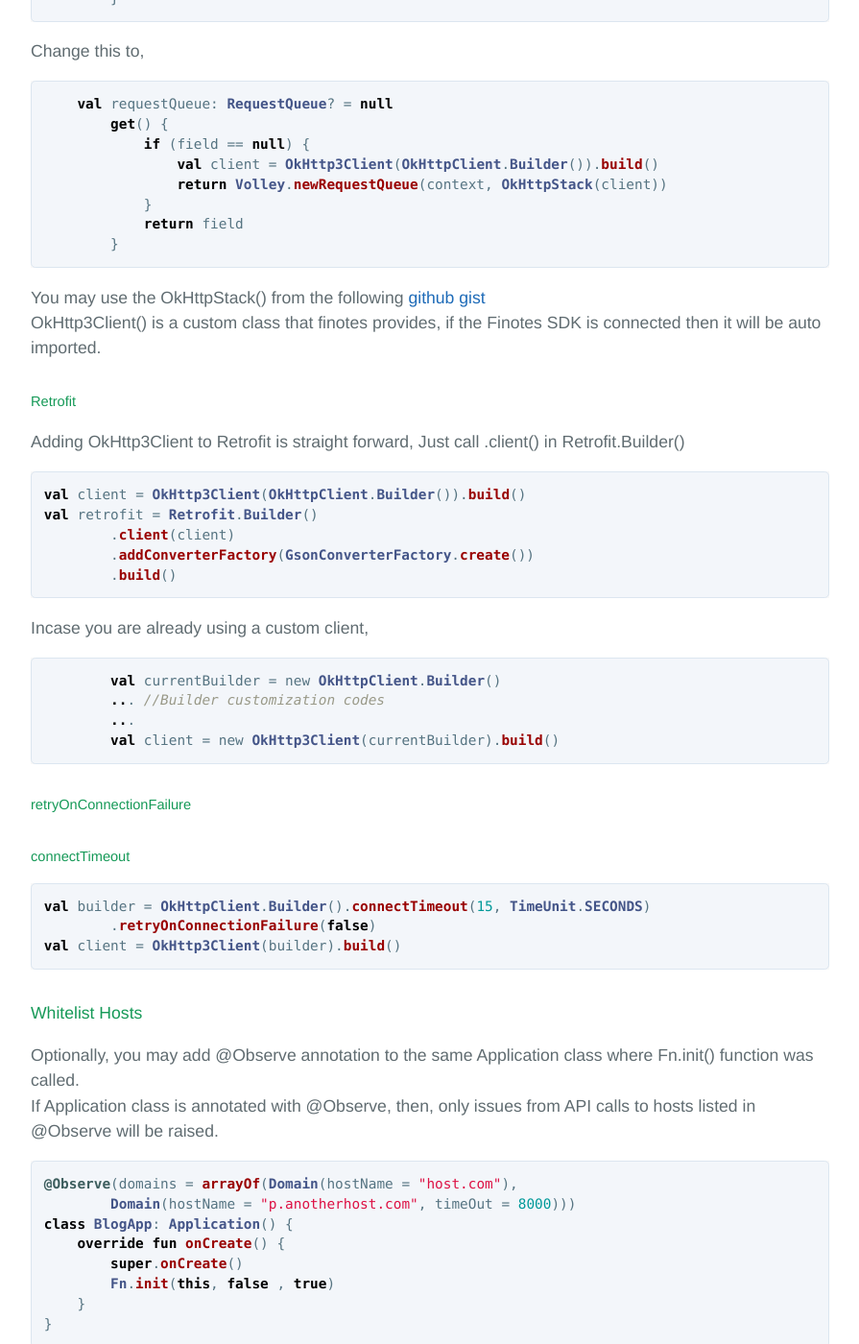
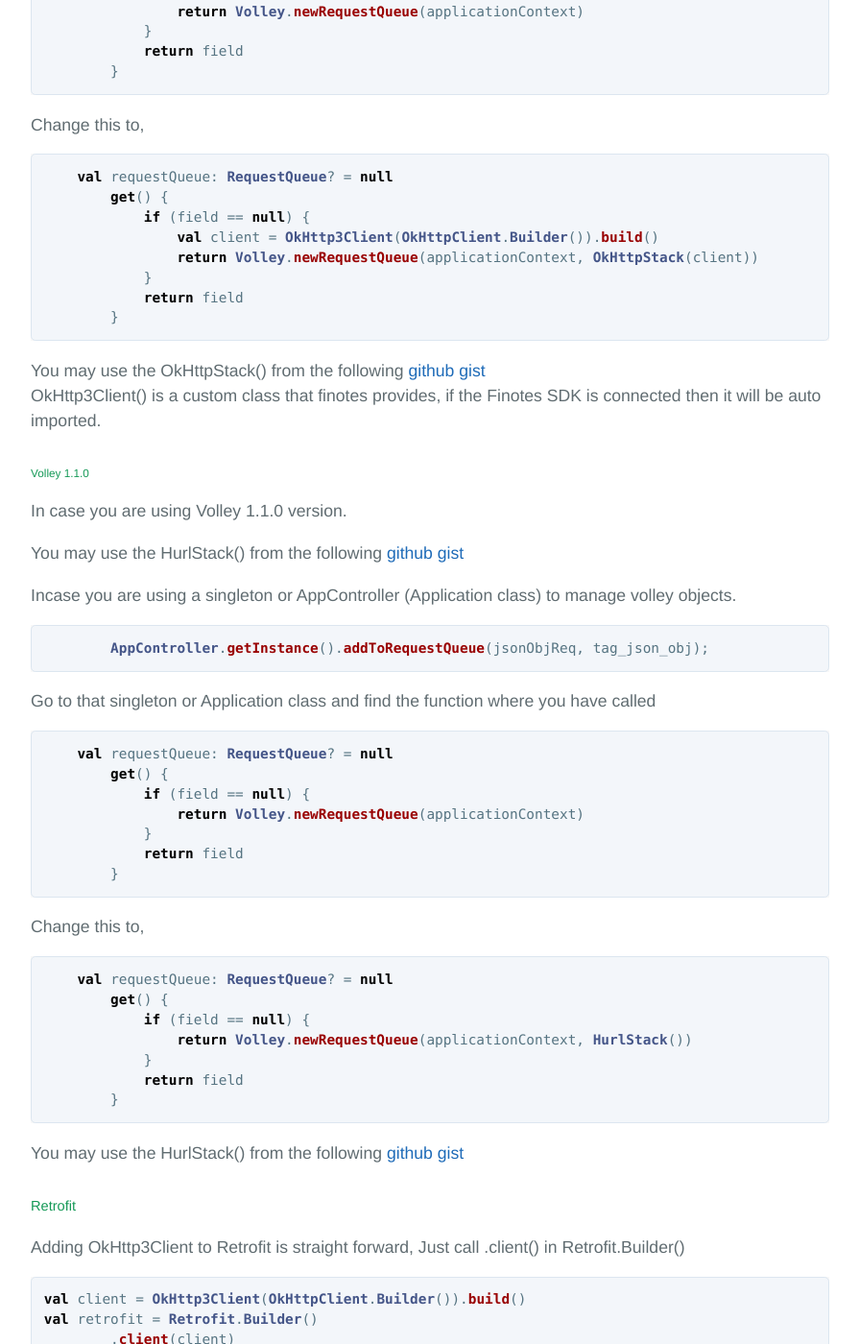
Before and after one commit to finotes/finotes.github.io, a Jekyll site: the page built from _posts/2018-02-09-kotlin-docs.md, in a window 1280 px wide and 1400 px high, scrolled down 5338 px. Shown: the whole window at 96% size, without its empty margins (192-1087 px from the left). Built offline with Jekyll 4.4.1, drawn with Linux system fonts in a browser that asks for light colours; some web fonts are replaced; some of the changed text lies outside the part shown.

Commit message:
Update 2018-02-09-kotlin-docs.md

````diff
--- a/_posts/2018-02-09-kotlin-docs.md
+++ b/_posts/2018-02-09-kotlin-docs.md
@@ -179,6 +179,9 @@ You need to use the custom OkHttp3Client() provided by Finotes in your network c
 Issues like status code errors, timeout issues, exceptions and other failures will be reported for all network calls using custom OkHttp3Client() provided by Finotes, from your application .
 
 ##### Volley
+
+###### Velley 1.0.0
+Incase you are using volley version 1.0.0,
 In order to add OkHttp3Client to Volley, set the client to OkHttpStack().
 ```kotlin
 val client = OkHttp3Client(OkHttpClient.Builder()).build()
@@ -207,13 +210,44 @@ Change this to,
         get() {
             if (field == null) {
     	        val client = OkHttp3Client(OkHttpClient.Builder()).build()
-                return Volley.newRequestQueue(context, OkHttpStack(client))
+                return Volley.newRequestQueue(applicationContext, OkHttpStack(client))
             }
             return field
         }
 ```
 You may use the OkHttpStack() from the following [github gist](https://gist.github.com/arvi/f1a0d2a812650c546223642856afe1e9)
 OkHttp3Client() is a custom class that finotes provides, if the Finotes SDK is connected then it will be auto imported.
+
+###### Volley 1.1.0
+In case you are using Volley 1.1.0 version.
+
+You may use the HurlStack() from the following [github gist](https://gist.github.com/finotes/d8ef45d490086c731e8d0e6dc385cdbf)
+
+Incase you are using a singleton or AppController (Application class) to manage volley objects.
+```kotlin
+	AppController.getInstance().addToRequestQueue(jsonObjReq, tag_json_obj);
+```
+Go to that singleton or Application class and find the function where you have called
+```kotlin
+    val requestQueue: RequestQueue? = null
+        get() {
+            if (field == null) {
+                return Volley.newRequestQueue(applicationContext)
+            }
+            return field
+        }
+```
+Change this to,
+```kotlin
+    val requestQueue: RequestQueue? = null
+        get() {
+            if (field == null) {
+                return Volley.newRequestQueue(applicationContext, HurlStack())
+            }
+            return field
+        }
+```
+You may use the HurlStack() from the following [github gist](https://gist.github.com/finotes/d8ef45d490086c731e8d0e6dc385cdbf)
 
 ##### Retrofit
 Adding OkHttp3Client to Retrofit is straight forward, Just call .client() in Retrofit.Builder()
````
